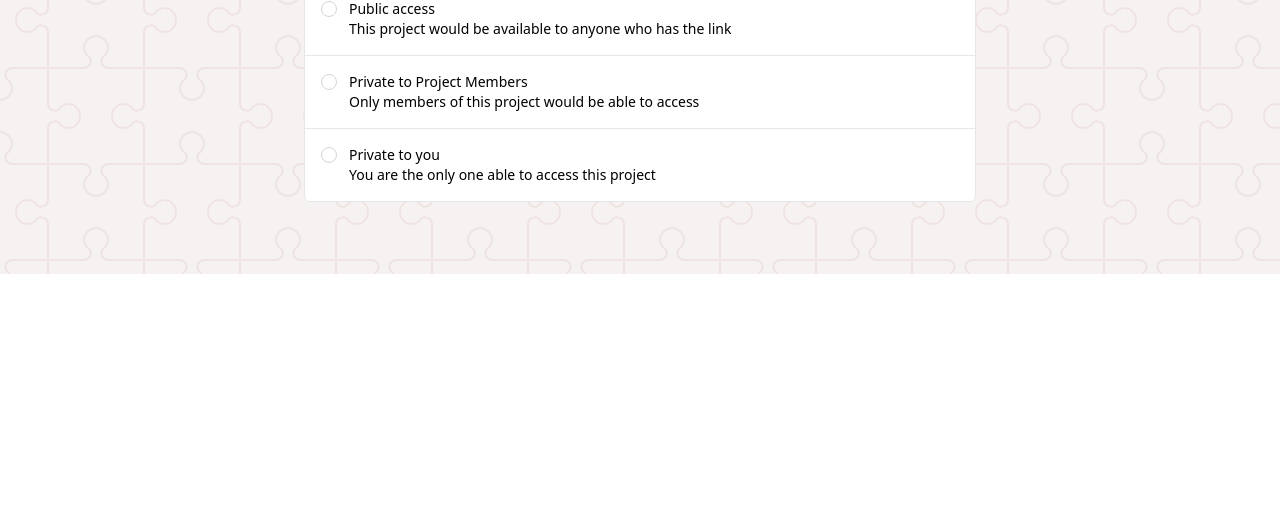
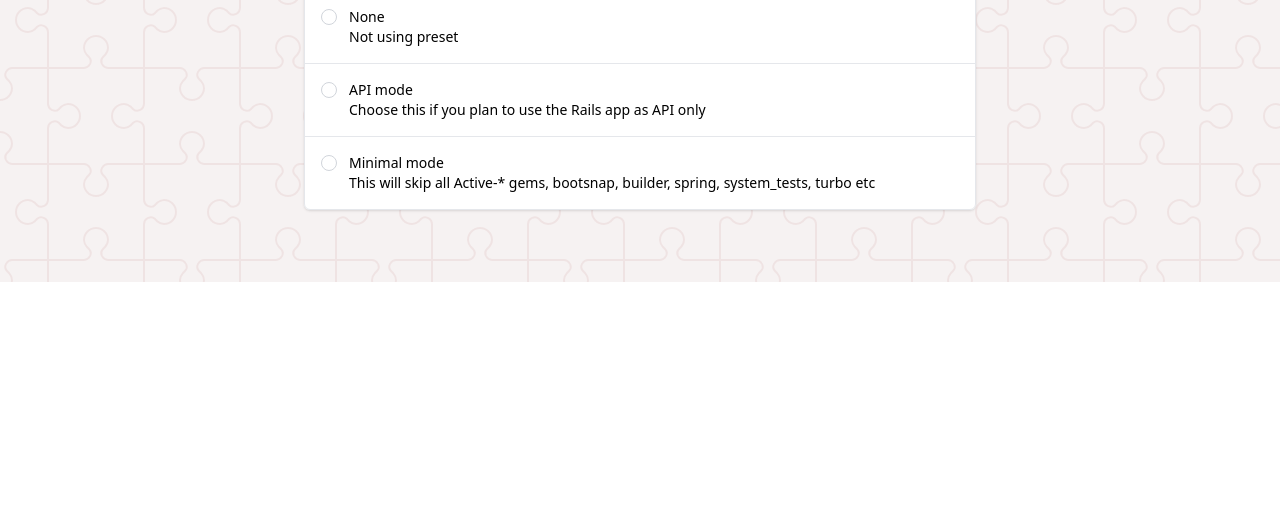
Before and after one commit to cupnoodle/railsnewapp, a plain HTML site: page index.html in a window 1280 px wide. Shown: the part 268-800 px from the top of the page. Drawn offline with nearby package versions, Linux system fonts and the light colour scheme.

Commit message:
Add preset

```diff
--- a/index.html
+++ b/index.html
@@ -20,18 +20,18 @@
         </div>
 
         <div class="mx-auto max-w-2xl text-left my-8">
-          <h2 class="text-3xl font-semibold text-gray-700">Use Rails preset?</h2>
+          <h2 class="text-3xl font-semibold text-gray-700 mb-2">Use Rails preset?</h2>
           <fieldset>
-            <legend class="sr-only">Privacy setting</legend>
-            <div class="bg-white rounded-md -space-y-px">
+            <legend class="sr-only">Use Rails preset? Like API / Minial mode</legend>
+            <div class="bg-white rounded-md -space-y-px shadow">
               <!-- Checked: "bg-rose-50 border-rose-200 z-10", Not Checked: "border-gray-200" -->
               <label class="rounded-tl-md rounded-tr-md relative border p-4 flex cursor-pointer focus:outline-none">
                 <input type="radio" name="privacy-setting" value="Public access" class="h-4 w-4 mt-0.5 cursor-pointer shrink-0 text-rose-600 border-gray-300 focus:ring-rose-500" aria-labelledby="privacy-setting-0-label" aria-describedby="privacy-setting-0-description">
                 <span class="ml-3 flex flex-col">
                   <!-- Checked: "text-rose-900", Not Checked: "text-gray-900" -->
-                  <span id="privacy-setting-0-label" class="block text-sm font-medium"> Public access </span>
+                  <span id="privacy-setting-0-label" class="block text-sm font-medium"> None </span>
                   <!-- Checked: "text-rose-700", Not Checked: "text-gray-500" -->
-                  <span id="privacy-setting-0-description" class="block text-sm"> This project would be available to anyone who has the link </span>
+                  <span id="privacy-setting-0-description" class="block text-sm"> Not using preset </span>
                 </span>
               </label>
 
@@ -40,9 +40,9 @@
                 <input type="radio" name="privacy-setting" value="Private to Project Members" class="h-4 w-4 mt-0.5 cursor-pointer shrink-0 text-rose-600 border-gray-300 focus:ring-rose-500" aria-labelledby="privacy-setting-1-label" aria-describedby="privacy-setting-1-description">
                 <span class="ml-3 flex flex-col">
                   <!-- Checked: "text-rose-900", Not Checked: "text-gray-900" -->
-                  <span id="privacy-setting-1-label" class="block text-sm font-medium"> Private to Project Members </span>
+                  <span id="privacy-setting-1-label" class="block text-sm font-medium"> API mode </span>
                   <!-- Checked: "text-rose-700", Not Checked: "text-gray-500" -->
-                  <span id="privacy-setting-1-description" class="block text-sm"> Only members of this project would be able to access </span>
+                  <span id="privacy-setting-1-description" class="block text-sm"> Choose this if you plan to use the Rails app as API only </span>
                 </span>
               </label>
 
@@ -51,9 +51,9 @@
                 <input type="radio" name="privacy-setting" value="Private to you" class="h-4 w-4 mt-0.5 cursor-pointer shrink-0 text-rose-600 border-gray-300 focus:ring-rose-500" aria-labelledby="privacy-setting-2-label" aria-describedby="privacy-setting-2-description">
                 <span class="ml-3 flex flex-col">
                   <!-- Checked: "text-rose-900", Not Checked: "text-gray-900" -->
-                  <span id="privacy-setting-2-label" class="block text-sm font-medium"> Private to you </span>
+                  <span id="privacy-setting-2-label" class="block text-sm font-medium"> Minimal mode </span>
                   <!-- Checked: "text-rose-700", Not Checked: "text-gray-500" -->
-                  <span id="privacy-setting-2-description" class="block text-sm"> You are the only one able to access this project </span>
+                  <span id="privacy-setting-2-description" class="block text-sm"> This will skip all Active-* gems, bootsnap, builder, spring, system_tests, turbo etc</span>
                 </span>
               </label>
             </div>
```
Also changed, not shown: tailwind.css.
